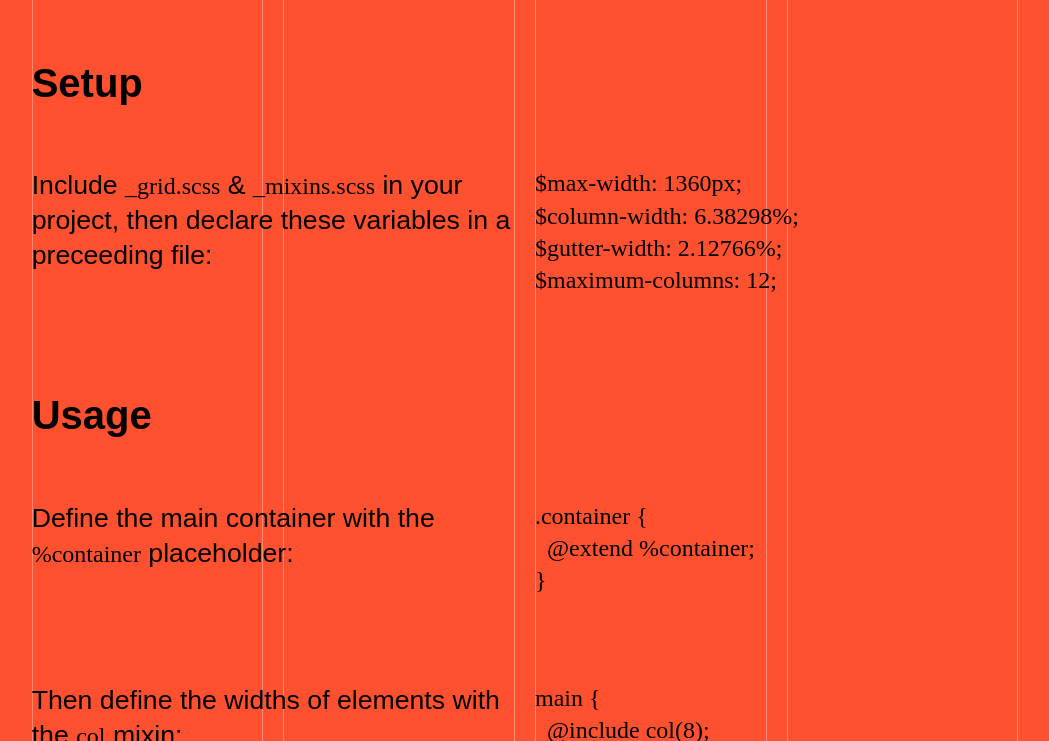
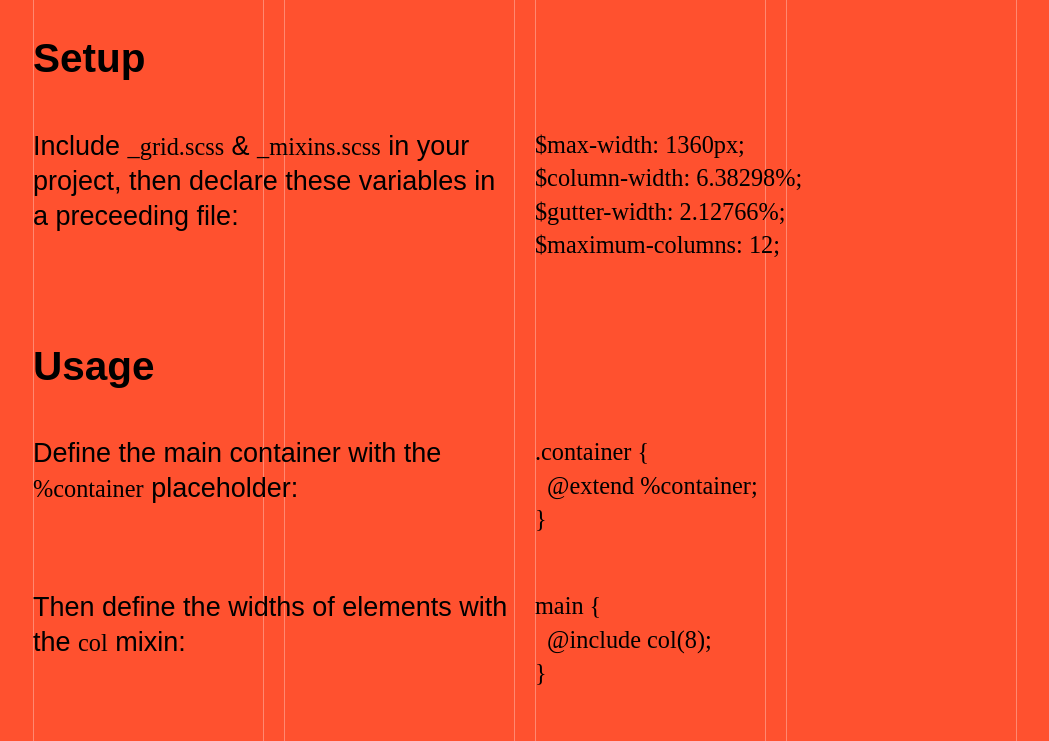
Before and after one commit to jayfreestone/basic-brockmann, a plain HTML site: page index.html in a window 1280 px wide. Shown: the part 757-1498 px from the top of the page, without its empty margins (115-1164 px from the left). Drawn offline with Linux system fonts and the light colour scheme.

Commit message:
Cleaned up visual styles

```diff
--- a/index.html
+++ b/index.html
@@ -73,8 +73,7 @@ $maximum-columns: 12;
     <div class="row">
       <p>The final column in a row must be declared by passing in the <code>omega</code> flag, or optionally using the <code>omega</code> mixin:</p>
 
-      <pre><code>
-aside {
+      <pre><code>aside {
   @include col(2, 6, omega);
 }
 
@@ -92,8 +91,9 @@ aside {
     </div>
        </div>
   </div>
+    <footer><img width="18px" src="logo.svg" alt="Jay Freestone's personal mark" /><a href="http://www.jayfreestone.com">Jay Freestone</a> is a Graphic Designer & Front End Developer in London.</footer>
+
   </div>
-  <footer><img width="18px" src="logo.svg" alt="Jay Freestone's personal mark" /><a href="http://www.jayfreestone.com">Jay Freestone</a> is a Graphic Designer & Front End Developer in London.</footer>
 
   </body>
 </html>
--- a/sass/partials/_base.scss
+++ b/sass/partials/_base.scss
@@ -14,13 +14,20 @@ html{
   box-sizing: inherit;
 }
 
-.container, footer{
-  @include rem(padding, 3, 4);
+.container{
   @extend %clearfix;
+  padding: 2em 2em;
+
+  @include breakpoint(62.500em){
+    padding: 3em 4em;
+  }
 }
 
 footer{
   font-size: 80%;
+  margin-top: 6em;
+  display:block;
+  float:left;
 
   img{
     width: .75em;
@@ -39,12 +46,13 @@ footer{
 
   p{
     @include col(4, 4, omega);
+    clear:left;
 
-    @include breakpoint(700px){
+    @include breakpoint(43.750em){
       @include col(1, 2);
     }
 
-    @include breakpoint(1000px){
+    @include breakpoint(62.500em){
       @include col(2, 4);
     }
   }
@@ -52,10 +60,10 @@ footer{
   pre{
     @include col(4, 4, omega);
 
-    @include breakpoint(700px){
+    @include breakpoint(43.750em){
       @include col(1, 2, omega);
     }
-    @include breakpoint(1000px){
+    @include breakpoint(62.500em){
       @include col(2, 4, omega);
     }
   }
@@ -78,12 +86,16 @@ header{
 .overlay{
   @include col(4);
   @include omega;
-  @include rem(padding, 3em, 4em);
   position: absolute;
   pointer-events: none;
   z-index: -1000;
   bottom: 0;
   top: 0;
+  padding: 2em 2em;
+
+  @include breakpoint(62.500em){
+    padding: 3em 4em;
+  }
 }
 
 .col{
@@ -97,7 +109,7 @@ header{
     @include omega;
   }
 
-  @include breakpoint(700px){
+  @include breakpoint(43.750em){
     @include col(1);
     display: block;
 
@@ -112,12 +124,12 @@ header{
       @include omega;
     }
 
-    &:nth-of-type(3n){
+    &:nth-of-type(3n),&:nth-of-type(4n){
       display: none;
     }
   }
 
-  @include breakpoint(1000px){
+  @include breakpoint(62.500em){
 
     &:first-of-type{
       display:block;
@@ -147,16 +159,13 @@ header{
 }
 
 .intro{
-  @include col(1, 1);
-  @include omega;
+  @include col(1, 1, omega);
 
-  @include breakpoint(700px){
-    @include col(1, 2);
-    @include omega;
+  @include breakpoint(43.750em){
+    @include col(1, 2, omega);
   }
 
-  @include breakpoint(1000px){
-    @include col(2);
-    @include omega;
+  @include breakpoint(62.500em){
+    @include col(2, 4, omega);
   }
 }
--- a/sass/partials/_type.scss
+++ b/sass/partials/_type.scss
@@ -11,12 +11,17 @@
 }
 
 html{
-  font-size: 1.667em;
+  font-size: 50%;
+
+  @include breakpoint(62.500em){
+    font-size: 62.5%;
+  }
 }
 
 body{
   font-family: "aktiv-grotesk-std",sans-serif;
   line-height: 1.3;
+  font-size: 2.700em;
 }
 
 h1{
@@ -41,6 +46,7 @@ a{
 code{
   font-family: "source-code-pro";
   font-size: .9em;
+
 }
 
 ::selection{
```
Also changed, not shown: css/style.css.
